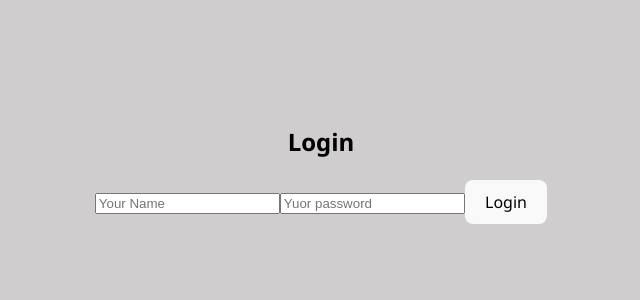
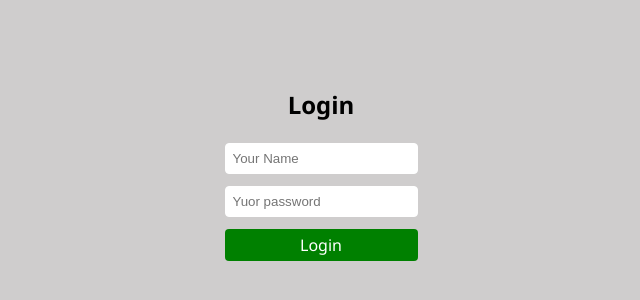
Before and after one commit to erikaspipas99/Baigiamasis-front-end, a React (Vite) app in the folder my-app/: page / in a window 1280 px wide. Shown: the part 236-536 px from the top of the page, without its empty margins (319-959 px from the left). Built offline with nearby package versions, Linux system fonts and the light colour scheme.

Commit message:
update_css_form

```diff
--- a/my-app/src/App.css
+++ b/my-app/src/App.css
@@ -20,9 +20,36 @@ button.exit {
   font-weight: bold;
   cursor: pointer;
 }
-button.logout:hover {
+button.exit:hover {
   background-color: #d32f2f;
 }
+main {
+  max-width: 900px;
+  margin: 2rem auto;
+  padding: 1rem;
+  background-color: rgb(143, 211, 143);
+  border-radius: 6px;
+}
+
+form {
+  display: flex;
+  flex-direction: column;
+  gap: 12px;
+}
+input,
+select {
+  padding: 7px;
+  border: 1px solid white;
+  border-radius: 4px;
+}
+button {
+  background-color: rgb(0, 128, 0);
+  color: white;
+  border: none;
+  padding: 5px 10px;
+  border-radius: 4px;
+}
+
 #root {
   max-width: 1280px;
   margin: 0 auto;
--- a/my-app/src/App.jsx
+++ b/my-app/src/App.jsx
@@ -55,8 +55,10 @@ function App() {
           Atsijungti
         </button>
       </header>
-      {role === "admin" && <MachineForm addNewMachine={postNewMachine} />}
-      <MachineList machineList={machineList}></MachineList>
+      <main>
+        {role === "admin" && <MachineForm addNewMachine={postNewMachine} />}
+        <MachineList machineList={machineList}></MachineList>
+      </main>
     </>
   );
 }
```
